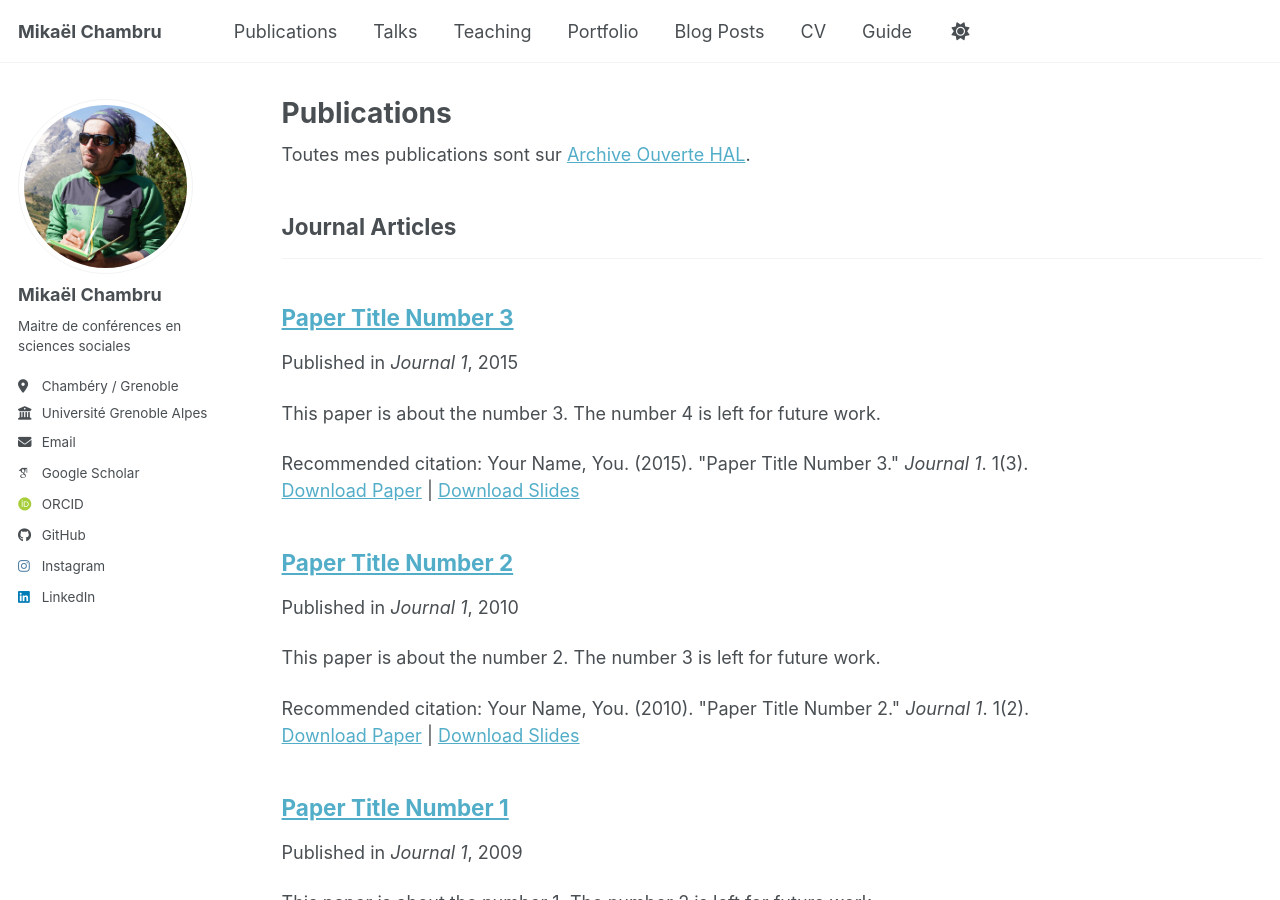
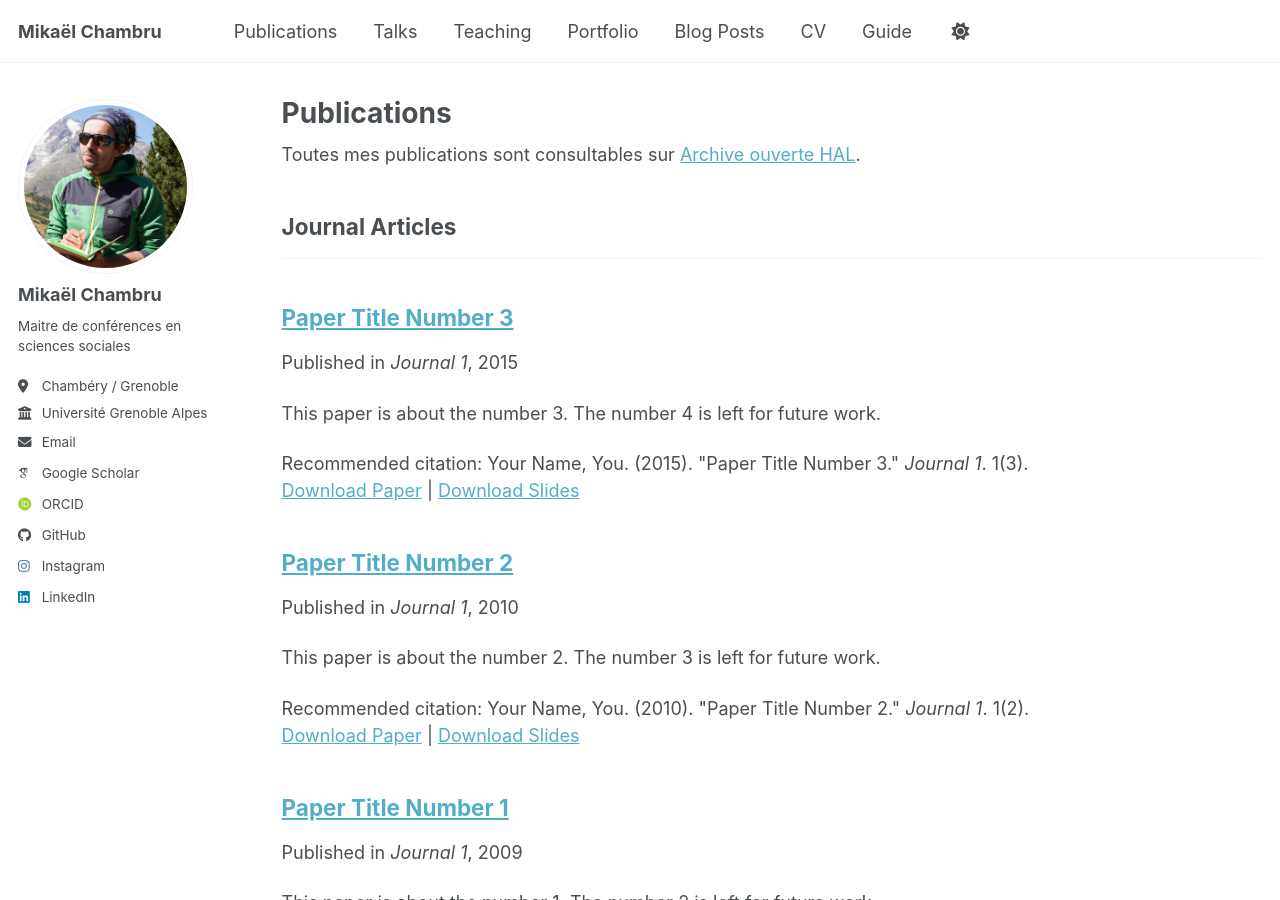
Before and after one commit to mikaelchambru/mikaelchambru.github.io, a Jekyll site: the page built from _pages/publications.html, in a window 1280 px wide and 900 px high. Built offline with Jekyll 4.4.1, drawn with Linux system fonts in a browser that asks for light colours; some web fonts are replaced; a script bundle is joined from its source files by our own code; library files that are not in the unit come from our copies.

Commit message:
Update publications.html

```diff
--- a/_pages/publications.html
+++ b/_pages/publications.html
@@ -6,7 +6,7 @@
 ---
 
 {% if site.author.googlescholar %}
-  <div class="wordwrap">Toutes mes publications sont sur <a href="https://cv.hal.science/mikael-chambru">Archive Ouverte HAL</a>.</div>
+  <div class="wordwrap">Toutes mes publications sont consultables sur <a href="https://cv.hal.science/mikael-chambru">Archive ouverte HAL</a>.</div>
 {% endif %}
 
 {% include base_path %}
```
